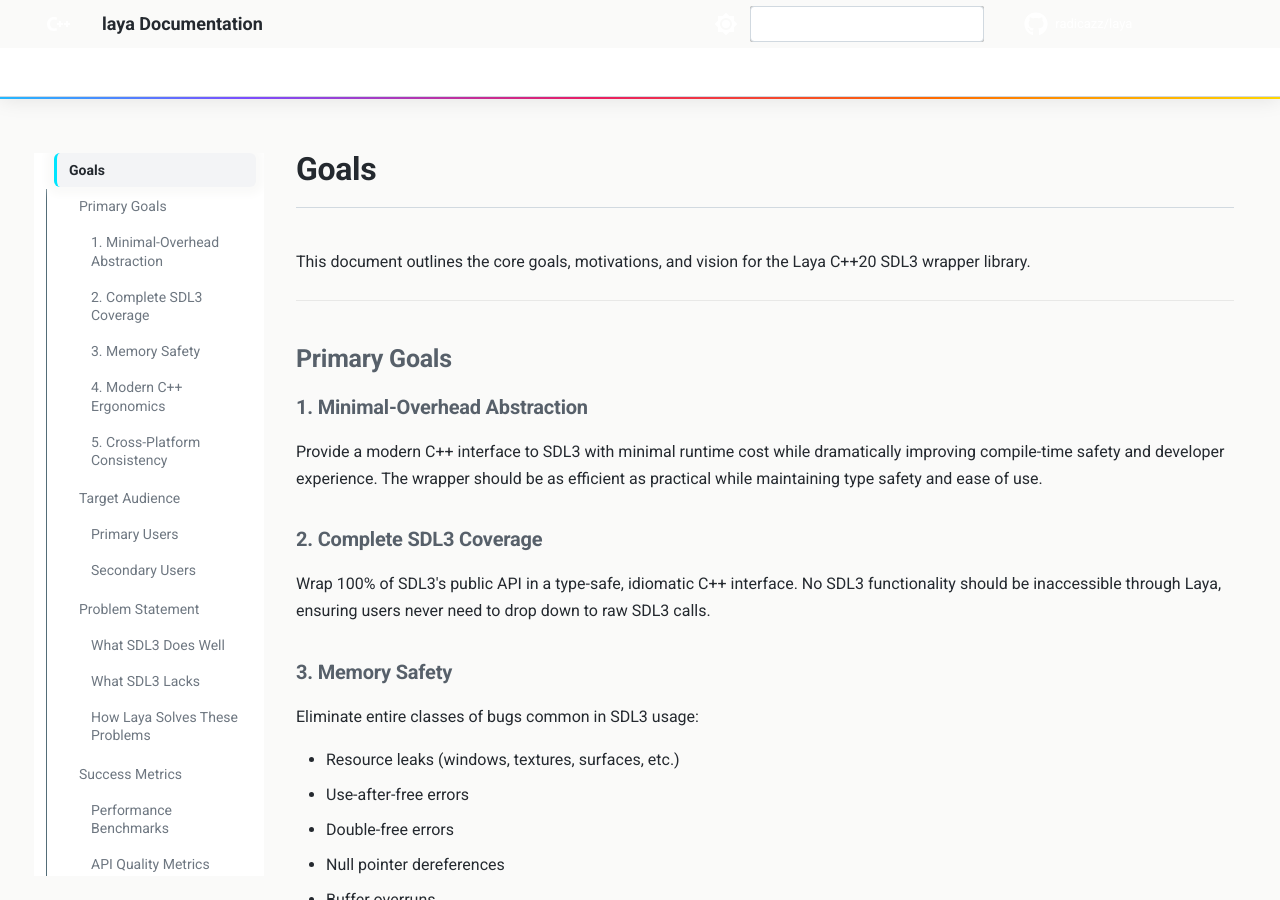
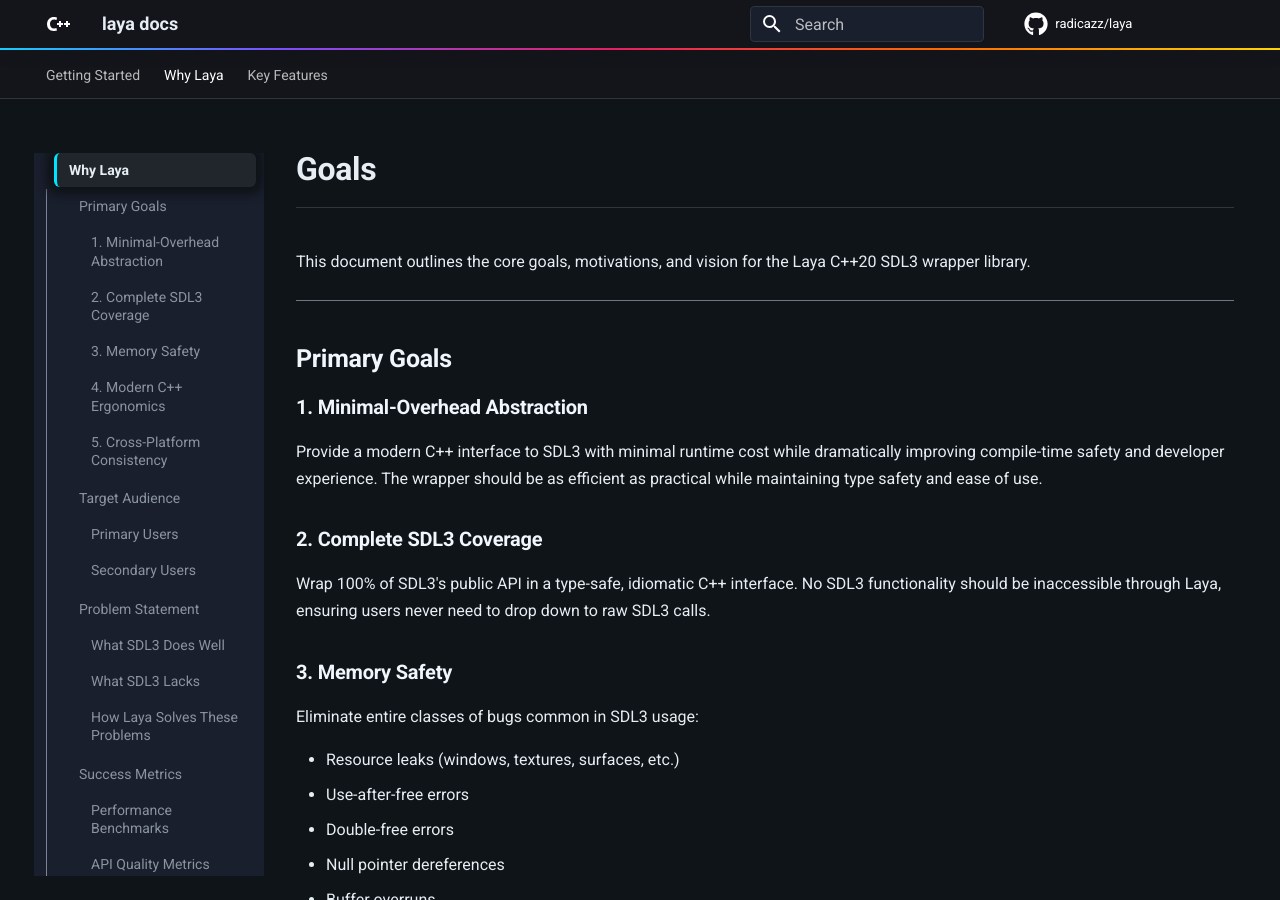
Before and after one commit to radicazz/laya, an MkDocs documentation site: the page built from docs/goals.md, in a window 1280 px wide and 900 px high. Built offline with MkDocs 1.6.1 and Material for MkDocs 9.7.7, drawn with Linux system fonts in a browser that asks for light colours; comment, search, counter and statistics services are not loaded; the version menu is left out.

Commit message:
docs: simplify mkdocs.yml to minimal dark theme
- reduce config from 155 to 55 lines
- lock to dark mode with black/indigo palette
- remove complex code-block settings (table-style line numbers)
- integrate toc into left sidebar
- model after hack-technicolor for clean aesthetic
- remove redundant Home from navigation

```diff
--- a/mkdocs.yml
+++ b/mkdocs.yml
@@ -1,144 +1,56 @@
-site_name: laya Documentation
-site_description: Modern C++20 wrapper for SDL3
-site_author: radicazz
+site_name: laya docs
 site_url: https://radicazz.github.io/laya
+site_description: SDL meets modern C++
 
 repo_name: radicazz/laya
-repo_url: https://github.com/radicazz/laya
+repo_url: https://github.com/radicazz/laya/
 edit_uri: edit/main/docs/
 
 copyright: Copyright &copy; 2025 cazz
 
 theme:
   name: material
-  language: en
-
-  # Modern space-grey theme with rainbow chrome accents
   palette:
-    # Dark mode (space-grey with rainbow chrome)
-    - media: "(prefers-color-scheme: dark)"
-      scheme: slate
-      primary: blue grey
-      accent: cyan
-      toggle:
-        icon: material/brightness-4
-        name: Switch to light mode
-
-    # Light mode (off-white with rainbow chrome)
-    - media: "(prefers-color-scheme: light)"
-      scheme: default
-      primary: blue grey
-      accent: cyan
-      toggle:
-        icon: material/brightness-7
-        name: Switch to dark mode
-
+    scheme: slate
+    primary: black
+    accent: indigo
   font:
     text: Roboto
     code: Roboto Mono
-
   icon:
     repo: fontawesome/brands/github
     logo: material/language-cpp
+  features:
+    - navigation.instant
+    - navigation.sections
+    - navigation.tabs
+    - navigation.indexes
+    - toc.integrate
+    - content.code.copy
 
-  features:
-    - navigation.instant        # Instant loading
-    - navigation.tracking       # URL updates on scroll
-    - navigation.tabs           # Top-level sections as tabs
-    - navigation.tabs.sticky    # Tabs always visible
-    - navigation.sections       # Sections in sidebar
-    - navigation.expand         # Expand sections by default
-    - navigation.path           # Breadcrumb path
-    - navigation.top            # Back to top button
-    - search.suggest            # Search suggestions
-    - search.highlight          # Highlight search terms
-    - search.share              # Share search results
-    - content.code.copy         # Copy button for code blocks
-    - content.code.annotate     # Code annotations
-    - toc.follow                # TOC follows scroll
-    - toc.integrate             # Integrate TOC into sidebar
-
-# Documentation structure
-nav:
-  - Home: index.md
-  - Getting Started: getting-started.md
-  - Goals: goals.md
-  - Architecture: architecture.md
-  - Features:
-      - Windows: features/windows.md
-      - Rendering: features/rendering.md
-      - Surfaces: features/surfaces.md
-      - Textures: features/textures.md
-      - Events: features/events.md
-      - Logging: features/logging.md
-
-# Extensions
-markdown_extensions:
-  # Python Markdown
-  - abbr
-  - admonition
-  - attr_list
-  - def_list
-  - footnotes
-  - md_in_html
-  - tables
-  - toc:
-      permalink: true
-      toc_depth: 3
-
-  # Python Markdown Extensions
-  - pymdownx.arithmatex:
-      generic: true
-  - pymdownx.betterem:
-      smart_enable: all
-  - pymdownx.caret
-  - pymdownx.details
-  - pymdownx.emoji:
-      emoji_index: !!python/name:material.extensions.emoji.twemoji
-      emoji_generator: !!python/name:material.extensions.emoji.to_svg
-  - pymdownx.highlight:
-      anchor_linenums: true
-      line_spans: __span
-      pygments_lang_class: true
-  - pymdownx.inlinehilite
-  - pymdownx.keys
-  - pymdownx.mark
-  - pymdownx.smartsymbols
-  - pymdownx.snippets
-  - pymdownx.superfences:
-      custom_fences:
-        - name: mermaid
-          class: mermaid
-          format: !!python/name:pymdownx.superfences.fence_code_format
-  - pymdownx.tabbed:
-      alternate_style: true
-  - pymdownx.tasklist:
-      custom_checkbox: true
-  - pymdownx.tilde
-
-# Plugins
-plugins:
-  - search:
-      separator: '[\s\-,:!=\[\]()"/]+|(?!\b)(?=[A-Z][a-z])|\.(?!\d)|&[lg]t;'
-  - minify:
-      minify_html: true
-      minify_js: true
-      minify_css: true
-      htmlmin_opts:
-        remove_comments: true
-
-# Extra CSS for custom styling
-extra_css:
-  - stylesheets/extra.css
-
-# Extra
 extra:
   social:
     - icon: fontawesome/brands/github
       link: https://github.com/radicazz/laya
       name: laya on GitHub
+  generator: false
 
-  generator: false  # Remove "Made with Material for MkDocs"
+markdown_extensions:
+  - toc:
+      permalink: true
+  - admonition
+  - def_list
+  - tables
+  - pymdownx.highlight
+  - pymdownx.superfences
 
-  version:
-    provider: mike
+extra_css:
+  - stylesheets/extra.css
+
+plugins:
+  - search
+
+nav:
+  - Getting Started: getting-started.md
+  - Why Laya: goals.md
+  - Key Features: features/overview.md
```
